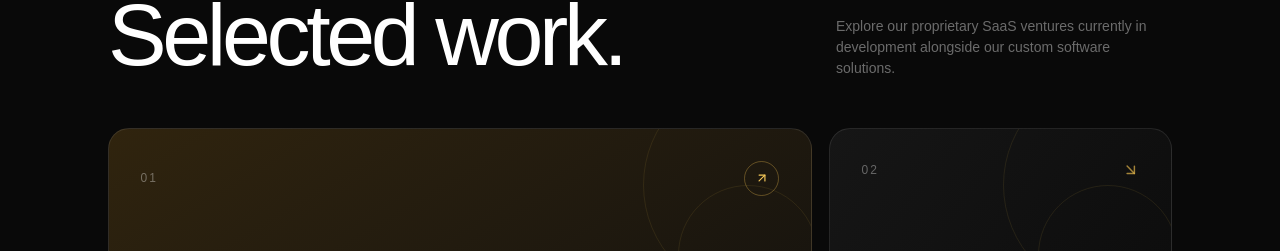
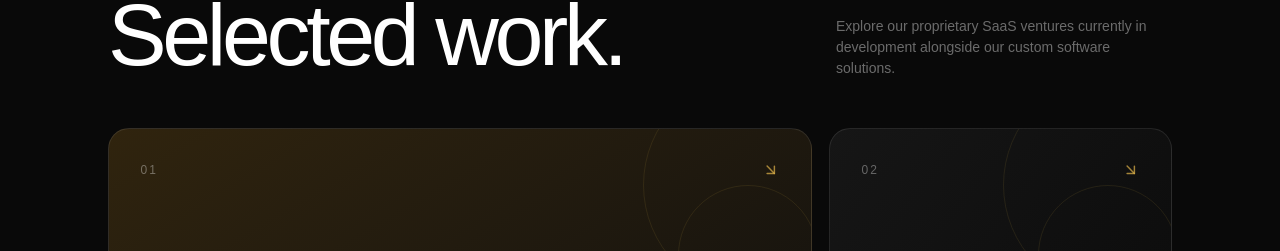
Before and after one commit to pagestioofficial/pagestio-portfolio, a React (Vite) app: page / in a window 1280 px wide. Shown: the part 1857-2108 px from the top of the page. Built offline with nearby package versions, Linux system fonts and the light colour scheme.

Commit message:
Restore original ArrowDownRight on project cards

```diff
--- a/src/app/App.tsx
+++ b/src/app/App.tsx
@@ -2,7 +2,6 @@ import { useEffect, useState } from "react";
 import {
   ArrowDownRight,
   ArrowRight,
-  ArrowUpRight,
   Boxes,
   Code2,
   ExternalLink,
@@ -417,13 +416,7 @@ function ProjectsSection() {
                   <span className="font-['Poppins:Regular',_sans-serif] text-[12px] tracking-[0.18em] text-white/35">
                     {project.index}
                   </span>
-                  {isExternal ? (
-                    <span className="flex h-10 w-10 items-center justify-center rounded-full border border-[#e3b64b]/35 text-[#f4c758] transition-all duration-300 group-hover:border-[#e3b64b] group-hover:bg-[#e3b64b] group-hover:text-[#111]">
-                      <ArrowUpRight className="h-4 w-4 transition-transform duration-300 group-hover:translate-x-0.5 group-hover:-translate-y-0.5" />
-                    </span>
-                  ) : (
-                    <ArrowDownRight className="h-5 w-5 text-[#e3b64b]/70" />
-                  )}
+                  <ArrowDownRight className="h-5 w-5 text-[#e3b64b]/70 transition-transform duration-300 group-hover:scale-110" />
                 </div>
 
                 <div className="relative">
```
